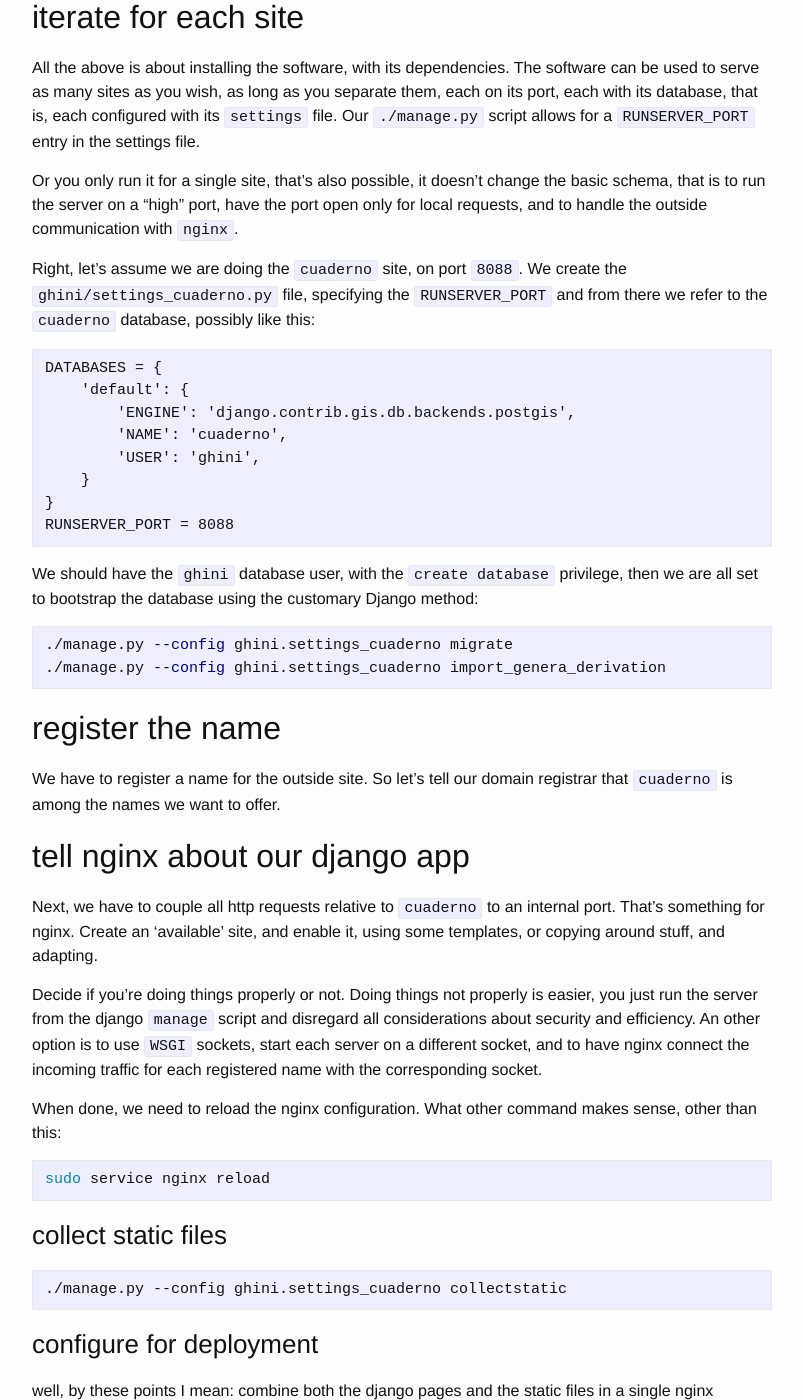
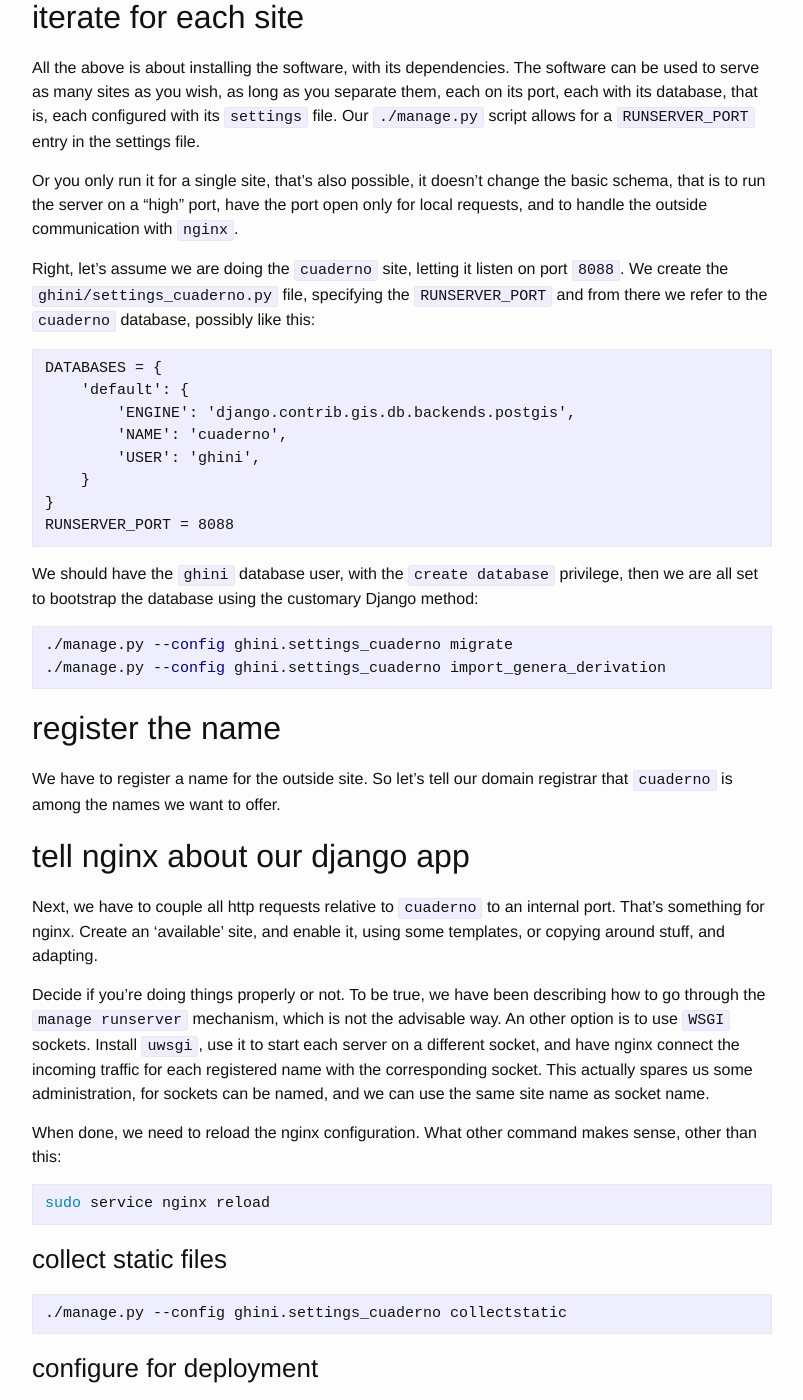
Before and after one commit to Ghini/ghini.github.io, a Jekyll site: the page built from _posts/2019-06-13-deploy-on-ghini.me.md, in a window 1280 px wide and 1400 px high, scrolled down 1059 px. Shown: the whole window, without its empty margins (238-1041 px from the left). Built offline with Jekyll 4.4.1, drawn with Linux system fonts in a browser that asks for light colours; some of the changed text lies outside the part shown.

Commit message:
reviewing

````diff
--- a/_posts/2019-06-13-deploy-on-ghini.me.md
+++ b/_posts/2019-06-13-deploy-on-ghini.me.md
@@ -31,21 +31,21 @@
 ## So what do we do …
 
 ```bash
-sudo apt-get install python3-venv
-python3 -m venv ~/.virtualenvs/ghini/
 mkdir -p ~/Local/github/Ghini
 cd ~/Local/github/Ghini
 ( git clone git@github.com:Ghini/server.git ||
   git clone https://github.com/Ghini/server.git )
+sudo apt-get install python3-venv
+python3 -m venv ~/.virtualenvs/ghini/
 cd server
 . ~/.virtualenvs/ghini/bin/activate
 pip3 install -r requirements.txt
 ```
 
-This goes without hassle, it's just standard ways to any python3 program.
-Make sure you can create virtual environments, download the software, create
-a virtual environment for the software, activate it, and install the
-software in its isolated new virtual environment.
+This goes without hassle, it's just standard ways to any python3 program.  Decide where to
+download the software, download it, make sure you can create virtual environments, create a
+virtual environment for the software, activate it, and install the software in its isolated
+new virtual environment.
 
 ## iterate for each site
 
@@ -58,9 +58,9 @@
 schema, that is to run the server on a "high" port, have the port open only for local
 requests, and to handle the outside communication with `nginx`.
 
-Right, let's assume we are doing the `cuaderno` site, on port `8088`.  We create the
-`ghini/settings_cuaderno.py` file, specifying the `RUNSERVER_PORT` and from there we refer to
-the `cuaderno` database, possibly like this:
+Right, let's assume we are doing the `cuaderno` site, letting it listen on port `8088`.  We
+create the `ghini/settings_cuaderno.py` file, specifying the `RUNSERVER_PORT` and from there
+we refer to the `cuaderno` database, possibly like this:
 
 ```
 DATABASES = {
@@ -92,11 +92,12 @@
 internal port.  That's something for nginx.  Create an 'available' site, and
 enable it, using some templates, or copying around stuff, and adapting.
 
-Decide if you're doing things properly or not.  Doing things not properly is easier, you
-just run the server from the django `manage` script and disregard all considerations about
-security and efficiency.  An other option is to use `WSGI` sockets, start each server on a
-different socket, and to have nginx connect the incoming traffic for each registered name
-with the corresponding socket.
+Decide if you're doing things properly or not.  To be true, we have been describing how to
+go through the `manage runserver` mechanism, which is not the advisable way.  An other
+option is to use `WSGI` sockets.  Install `uwsgi`, use it to start each server on a
+different socket, and have nginx connect the incoming traffic for each registered name with
+the corresponding socket.  This actually spares us some administration, for sockets can be
+named, and we can use the same site name as socket name.
 
 When done, we need to reload the nginx configuration.  What other command
 makes sense, other than this:
````
